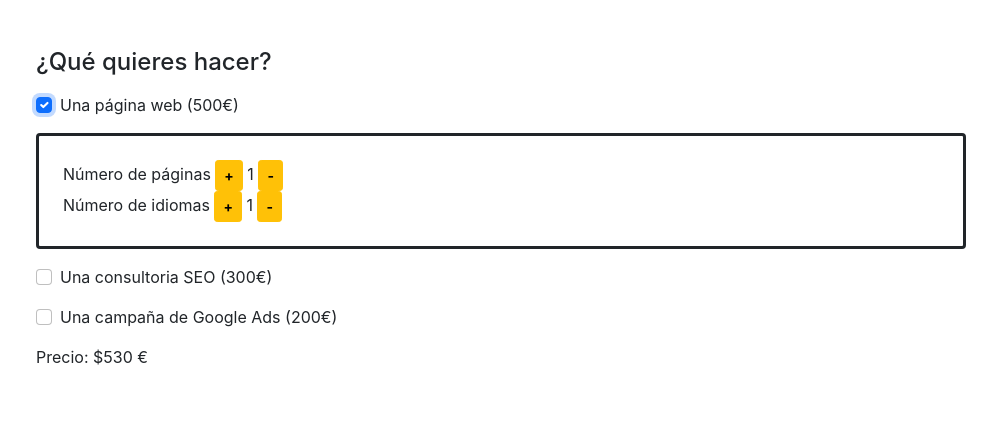
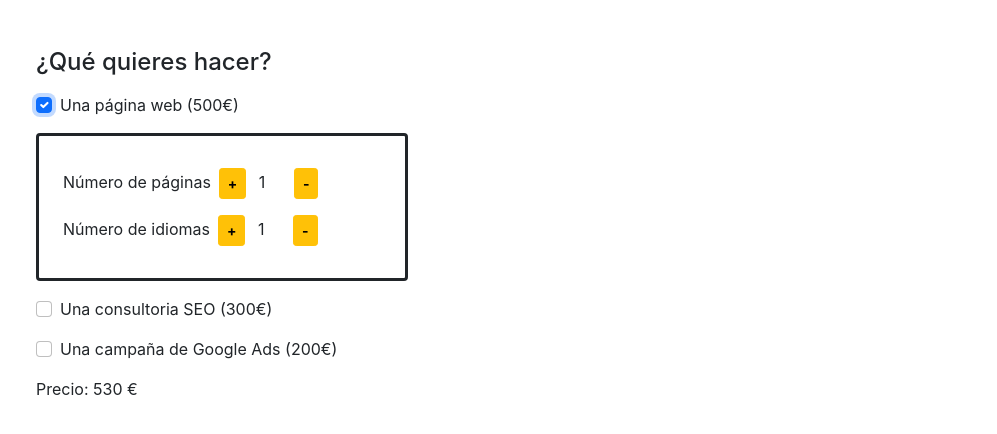
Before and after one commit to MariMatallana/REACT-Sprint-7, a React (Create React App) app: page / in a window 1280 px wide. Both pictures are taken after a click on the checkbox 90 px from the left and 104 px from the top of the page. Shown: the top 434 px of the page, without its empty margins (46-1043 px from the left). Built offline with nearby package versions, Linux system fonts and the light colour scheme.

Commit message:
Nivel3-oki

```diff
--- a/src/Components/Formulario.js
+++ b/src/Components/Formulario.js
@@ -25,6 +25,10 @@ const Formulario = () => {
       setCheckweb(false)
     }
   }
+
+  useEffect (() => {
+    console.log("cambio")
+  }, [checkweb,checkseo,checkads,pagesNumber,pagesLanguaje])
 
   function handleCheckseo(control) {
     if (control.checked) {
@@ -71,7 +75,7 @@ const Formulario = () => {
         </label>
       </div>
       <div>
-        { checkweb ? <Web pagesLanguaje={pagesLanguaje} pagesNumber={pagesNumber} setPagesNumber={setPagesNumber} setPagesLanguaje={setPagesLanguaje}> handlePages={handlePages} handleLanguajes={handleLanguajes}</Web> : null }
+        { checkweb ? <Web pagesLanguaje={pagesLanguaje} pagesNumber={pagesNumber} setPagesNumber={setPagesNumber} setPagesLanguaje={setPagesLanguaje}> </Web> : null }
       </div>
       <div className="form-check mt-3">
         <input className="form-check-input" type="checkbox" id="seo" checked={checkseo} value={300} name="seo" onChange={(e) => handleCheckseo(e.target)} />
@@ -86,7 +90,7 @@ const Formulario = () => {
         </label>
       </div>
       <div className="mt-3">
-        Precio: ${total} €
+        Precio: {total} €
       </div>
     </Fragment>
   );
--- a/src/Components/Web.js
+++ b/src/Components/Web.js
@@ -2,46 +2,49 @@ import React, { Component } from "react";
 import { useState, useEffect } from "react";
 
 
-const Web = ({pagesLanguaje, pagesNumber, setPagesNumber, setPagesLanguaje, handlePages, handleLanguajes}) => {
+const Web = ({ pagesLanguaje, pagesNumber, setPagesNumber, setPagesLanguaje}) => {
 
     const incrementPages = () => {
-    setPagesNumber(pagesNumber + 1)
+        setPagesNumber(pagesNumber + 1)
     }
 
     const decrementPages = () => {
-        pagesNumber <=1 ? pagesNumber = 1 :
-        setPagesNumber(pagesNumber - 1)
-        }
+        pagesNumber <= 1 ? pagesNumber = 1 :
+            setPagesNumber(pagesNumber - 1)
+    }
 
     const incrementLanguajes = () => {
         setPagesLanguaje(pagesLanguaje + 1)
     }
 
     const decrementLanguajes = () => {
-        pagesLanguaje <=1 ? pagesLanguaje = 1 :
-        setPagesLanguaje(pagesLanguaje - 1)
+        pagesLanguaje <= 1 ? pagesLanguaje = 1 :
+            setPagesLanguaje(pagesLanguaje - 1)
     }
 
     return (
-        <div className="col-10">
+        <div className="col-md-4">
             <div className="container mt-3 p-4 px-4 form-control border-dark border-3">
-                Número de páginas <button
-                    className="btn btn-warning btn-sm fw-bold " onClick={incrementPages}> + </button> <span> {pagesNumber} </span>  <button className="btn btn-warning btn-sm fw-bold" onClick={decrementPages}>-</button>
-                    {/* <input
+                Número de páginas
+                <button className="btn btn-warning btn-sm fw-bold m-2 " onClick={incrementPages}> + </button>
+                <span className="me-2"> {pagesNumber} </span>
+                <button className="btn btn-warning btn-sm fw-bold ms-3" onClick={decrementPages}>-</button>
+                {/* <input
                     type="number" className="h6 my-2" name="pagesNumber"
                     value={pagesNumber} onChange={(e) => handlePages(e.target.value)} />  */}
 
                 <br></br>
 
-                Número de idiomas <button
-                className="btn btn-warning btn-sm fw-bold" onClick={incrementLanguajes}>+</button> <span> {pagesLanguaje} </span> <button className="btn btn-warning btn-sm fw-bold" onClick={decrementLanguajes}>-</button>
+                Número de idiomas
+                <button className="btn btn-warning btn-sm fw-bold m-2" onClick={incrementLanguajes}>+</button>
+                <span className="me-2"> {pagesLanguaje} </span >
+                <button className="btn btn-warning btn-sm fw-bold ms-3" onClick={decrementLanguajes}>-</button>
+                {/* <input type="number" className="h6 mt-2" name="pagesLanguaje"
+                value={pagesLanguaje} onChange={(e) => handleLanguajes(e.target.value)} /> */}
             </div>
         </div>)
 
 }
 
-{/* <input
-                type="number" className="h6 mt-2" name="pagesLanguaje"
-                value={pagesLanguaje} onChange={(e) => handleLanguajes(e.target.value)} /> */}
 
 export default Web;
```
